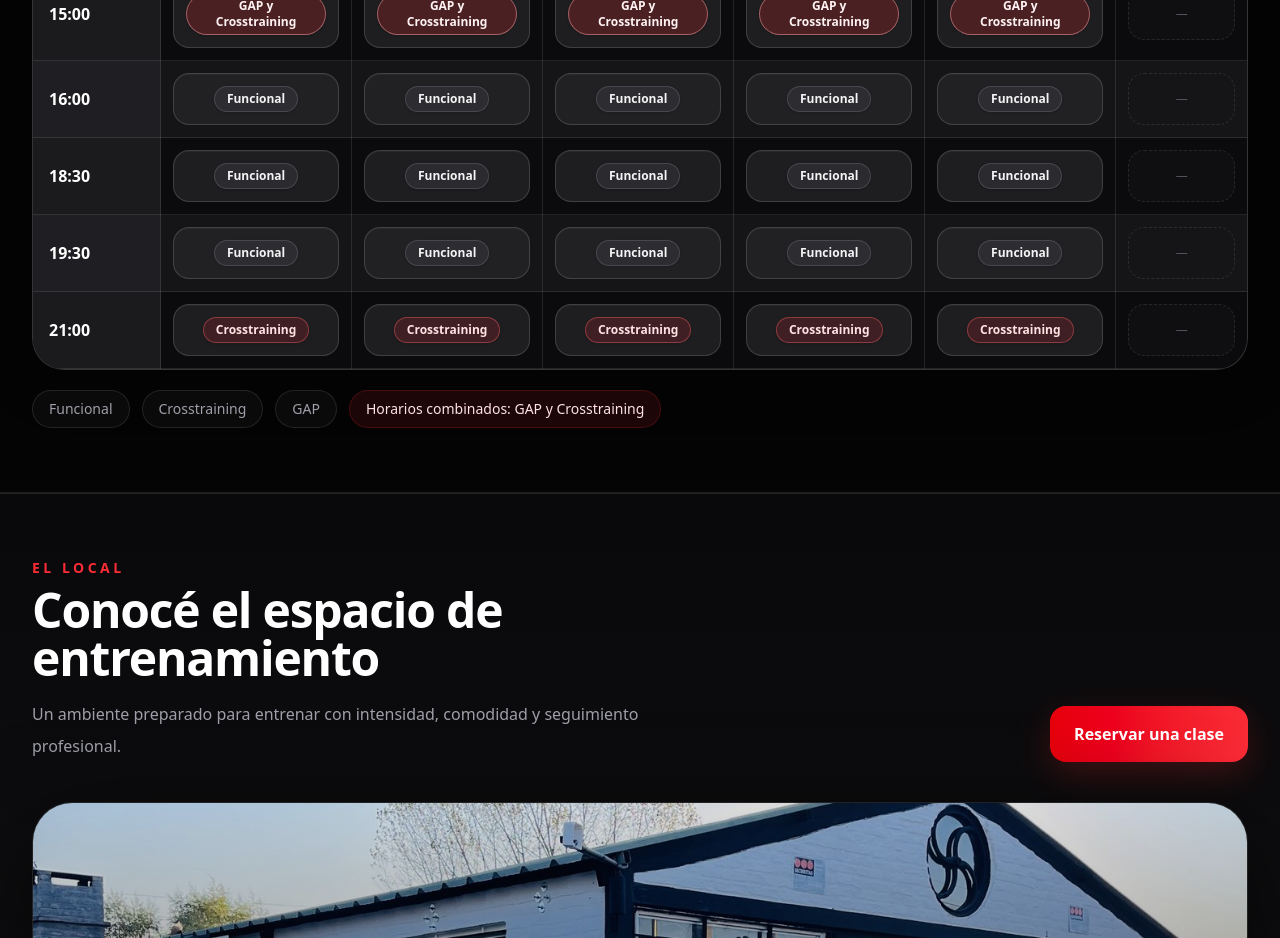
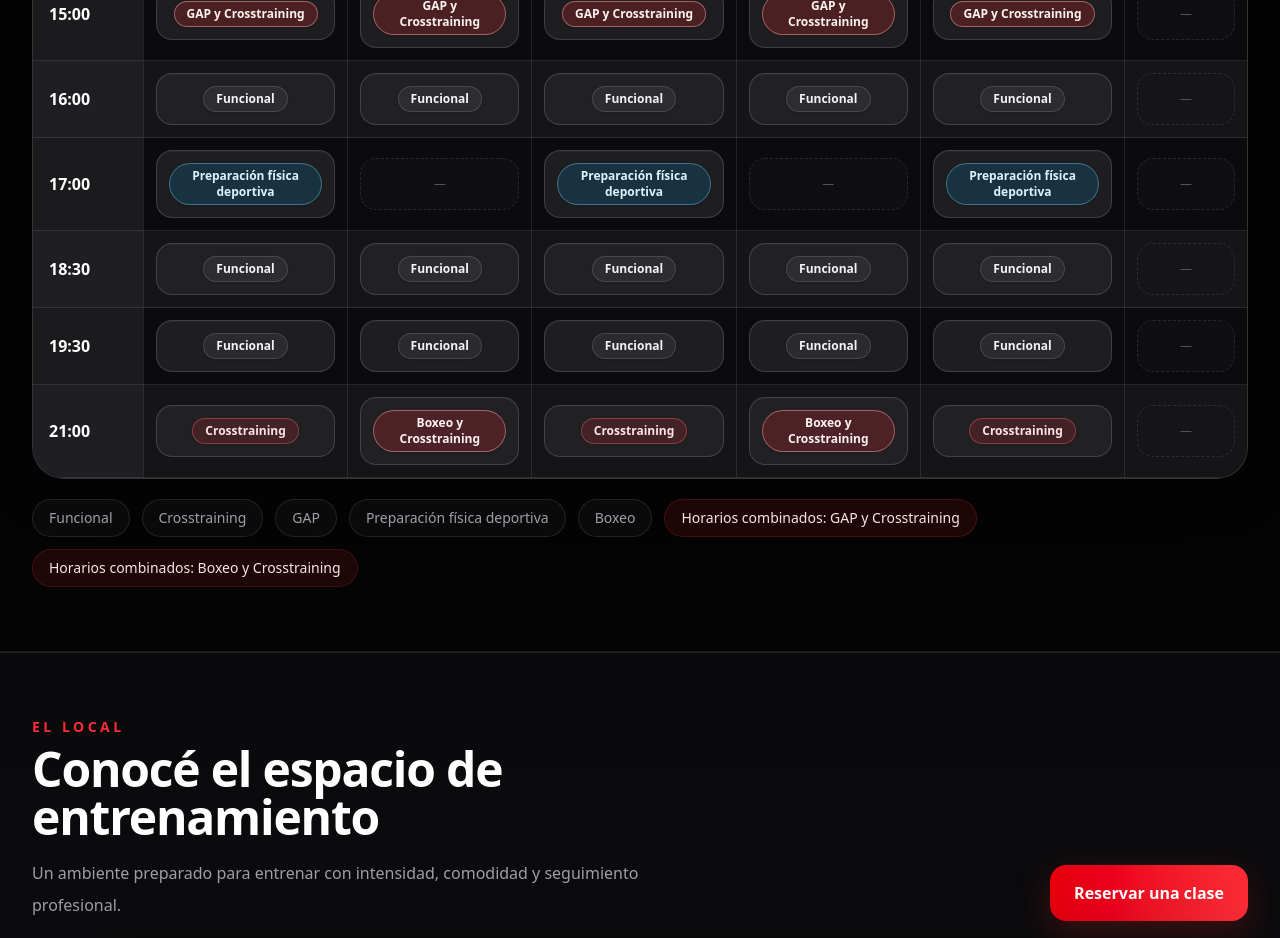
Before and after one commit to godecant-rgb/alex-conforte-fit, a Next.js app: page / in a window 1280 px wide. Shown: the part 2500-3438 px from the top of the page. Built offline with nearby package versions, Linux system fonts and the light colour scheme; no server answers; the database is empty.

Commit message:
Agregar Boxeo y preparación física deportiva

```diff
--- a/src/app/page.tsx
+++ b/src/app/page.tsx
@@ -54,6 +54,7 @@ const weeklySchedule = [
       { time: "14:00", activity: "GAP" },
       { time: "15:00", activity: "GAP y Crosstraining" },
       { time: "16:00", activity: "Funcional" },
+      { time: "17:00", activity: "Preparación física deportiva" },
       { time: "18:30", activity: "Funcional" },
       { time: "19:30", activity: "Funcional" },
       { time: "21:00", activity: "Crosstraining" },
@@ -71,7 +72,7 @@ const weeklySchedule = [
       { time: "16:00", activity: "Funcional" },
       { time: "18:30", activity: "Funcional" },
       { time: "19:30", activity: "Funcional" },
-      { time: "21:00", activity: "Crosstraining" },
+      { time: "21:00", activity: "Boxeo y Crosstraining" },
     ],
   },
   {
@@ -85,6 +86,7 @@ const weeklySchedule = [
       { time: "14:00", activity: "GAP" },
       { time: "15:00", activity: "GAP y Crosstraining" },
       { time: "16:00", activity: "Funcional" },
+      { time: "17:00", activity: "Preparación física deportiva" },
       { time: "18:30", activity: "Funcional" },
       { time: "19:30", activity: "Funcional" },
       { time: "21:00", activity: "Crosstraining" },
@@ -102,7 +104,7 @@ const weeklySchedule = [
       { time: "16:00", activity: "Funcional" },
       { time: "18:30", activity: "Funcional" },
       { time: "19:30", activity: "Funcional" },
-      { time: "21:00", activity: "Crosstraining" },
+      { time: "21:00", activity: "Boxeo y Crosstraining" },
     ],
   },
   {
@@ -116,6 +118,7 @@ const weeklySchedule = [
       { time: "14:00", activity: "GAP" },
       { time: "15:00", activity: "GAP y Crosstraining" },
       { time: "16:00", activity: "Funcional" },
+      { time: "17:00", activity: "Preparación física deportiva" },
       { time: "18:30", activity: "Funcional" },
       { time: "19:30", activity: "Funcional" },
       { time: "21:00", activity: "Crosstraining" },
@@ -146,13 +149,20 @@ function ActivityPill({ activity }: { activity: string }) {
 
   const isCross = lowerActivity.includes("cross");
   const isGap = lowerActivity.includes("gap");
+  const isBoxing = lowerActivity.includes("boxeo");
+  const isSportsPrep = lowerActivity.includes("preparación");
   const isCombo = isCross && isGap;
+  const isBoxingCombo = isCross && isBoxing;
 
   return (
     <span
       className={`inline-flex rounded-full px-3 py-1 text-xs font-bold shadow-sm ${
-        isCombo
+        isCombo || isBoxingCombo
           ? "border border-red-300/50 bg-red-500/20 text-red-50"
+          : isSportsPrep
+            ? "border border-sky-300/40 bg-sky-500/15 text-sky-100"
+            : isBoxing
+              ? "border border-amber-300/40 bg-amber-500/15 text-amber-100"
           : isGap
             ? "border border-pink-300/40 bg-pink-500/15 text-pink-100"
             : isCross
@@ -517,8 +527,20 @@ export default function Home() {
               GAP
             </span>
 
+            <span className="rounded-full border border-white/10 bg-white/[0.03] px-4 py-2">
+              Preparación física deportiva
+            </span>
+
+            <span className="rounded-full border border-white/10 bg-white/[0.03] px-4 py-2">
+              Boxeo
+            </span>
+
             <span className="rounded-full border border-red-500/20 bg-red-500/10 px-4 py-2 text-red-100">
               Horarios combinados: GAP y Crosstraining
+            </span>
+
+            <span className="rounded-full border border-red-500/20 bg-red-500/10 px-4 py-2 text-red-100">
+              Horarios combinados: Boxeo y Crosstraining
             </span>
           </div>
         </div>
```
